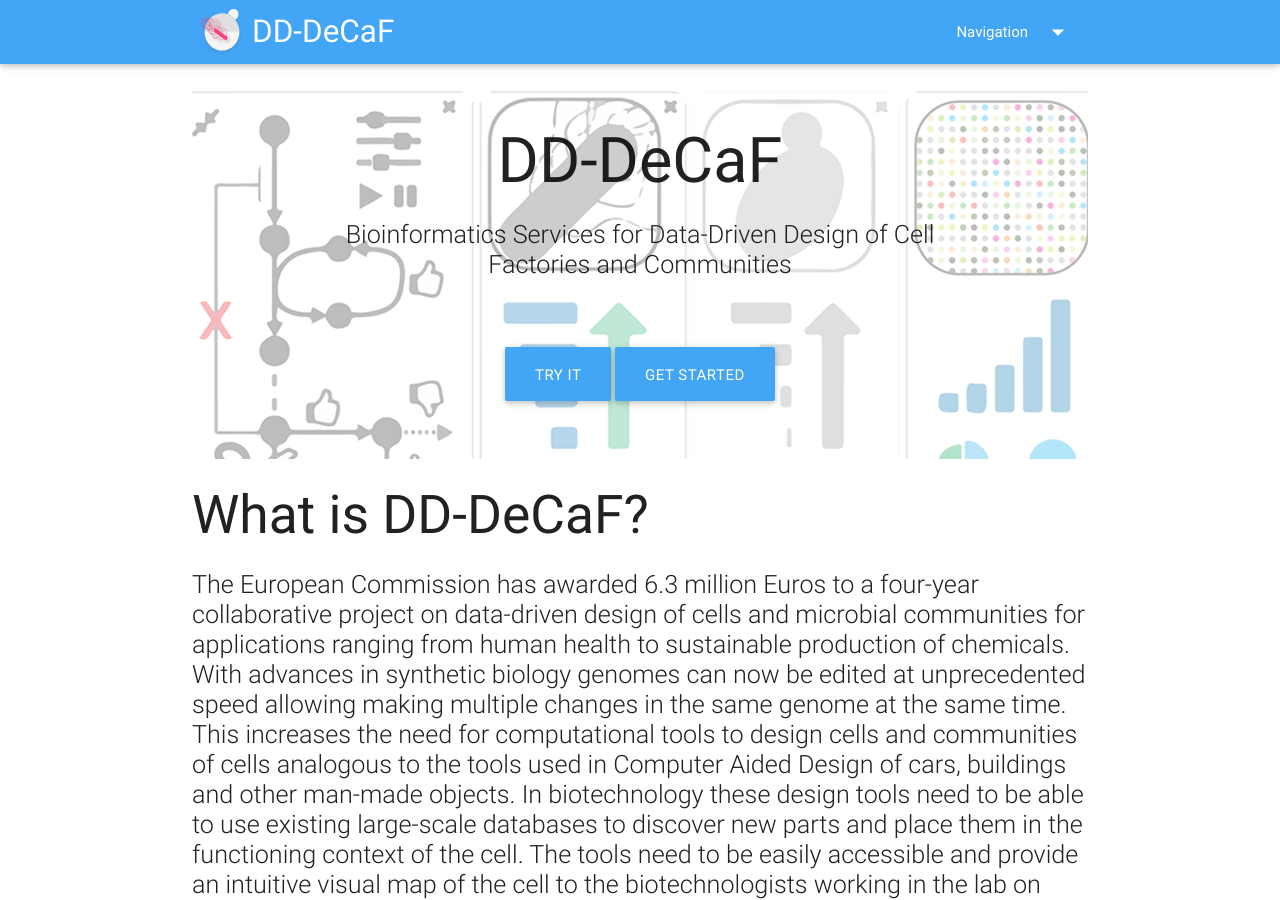
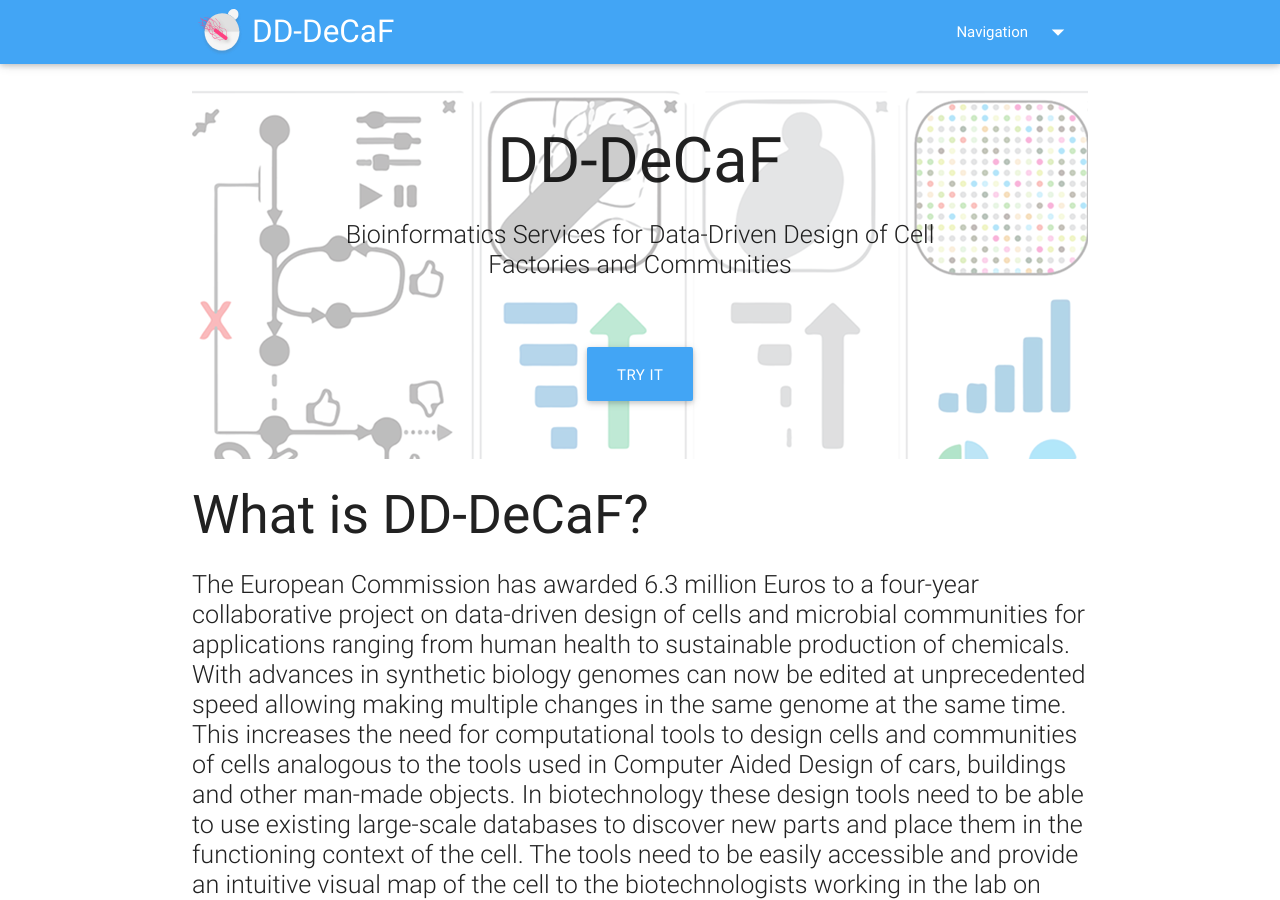
Before and after one commit to DD-DeCaF/website, a Jekyll site: the page built from index.html, in a window 1280 px wide and 900 px high. Built offline with Jekyll 4.4.1, drawn with Linux system fonts in a browser that asks for light colours; nearby versions of some CDN libraries; library files that are not in the unit come from our copies; comment, search, counter and statistics services are not loaded.

Commit message:
style: remove redundant 'Get started' button

```diff
--- a/_includes/banner.html
+++ b/_includes/banner.html
@@ -15,8 +15,6 @@
             <div class="row center">
                 <a href="https://app.dd-decaf.eu/" id="download-button"
                    class="btn-large waves-effect waves-light lighten-1" target="_blank">Try it</a>
-                <a href="https://github.com/dd-decaf" id="download-button"
-                   class="btn-large waves-effect waves-light lighten-1" target="_blank">Get Started</a>
             </div>
             <br><br>
 
```
